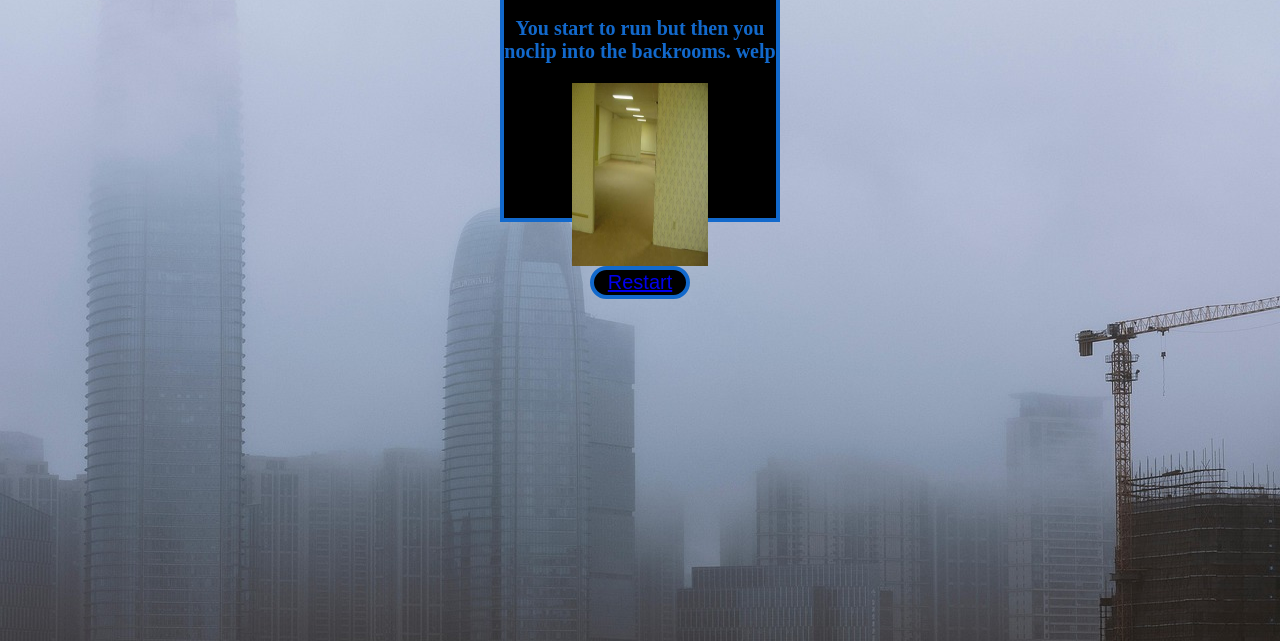
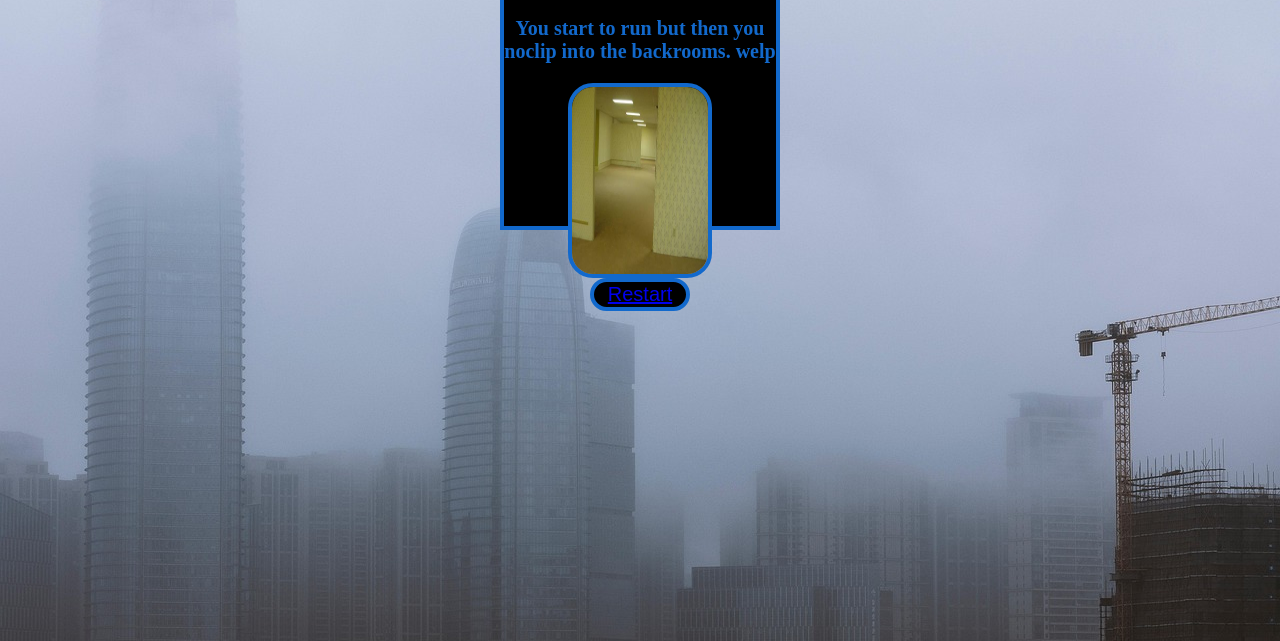
Before and after one commit to logan-k-idk/secret, a plain HTML site: page run.html in a window 1280 px wide. Shown: the part 159-800 px from the top of the page. Drawn offline with Linux system fonts and the light colour scheme.

Commit message:
Update style.css

```diff
--- a/style.css
+++ b/style.css
@@ -86,4 +86,6 @@ img{
   margin-right: auto;
   width: 50%;
   height: 50%;
+  border: solid 4px #1269cc;
+  border-radius: 25px;
 }
```
